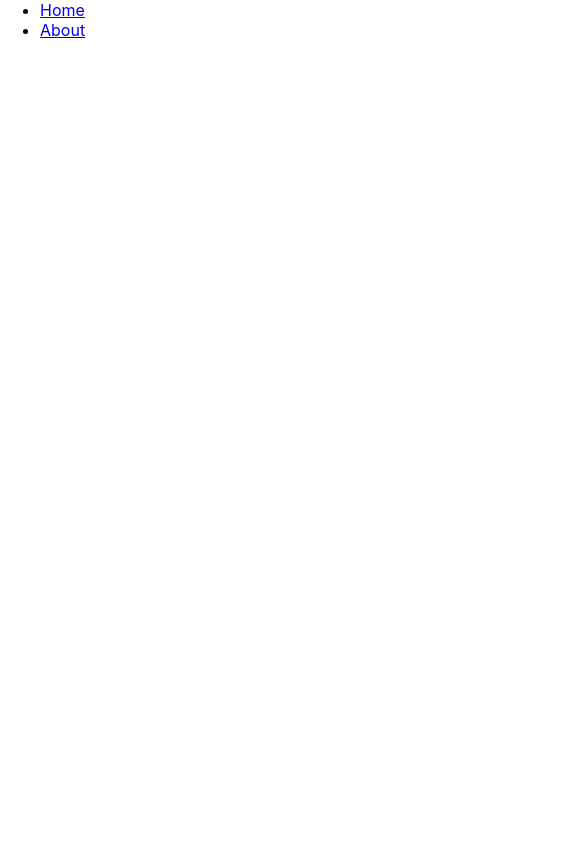
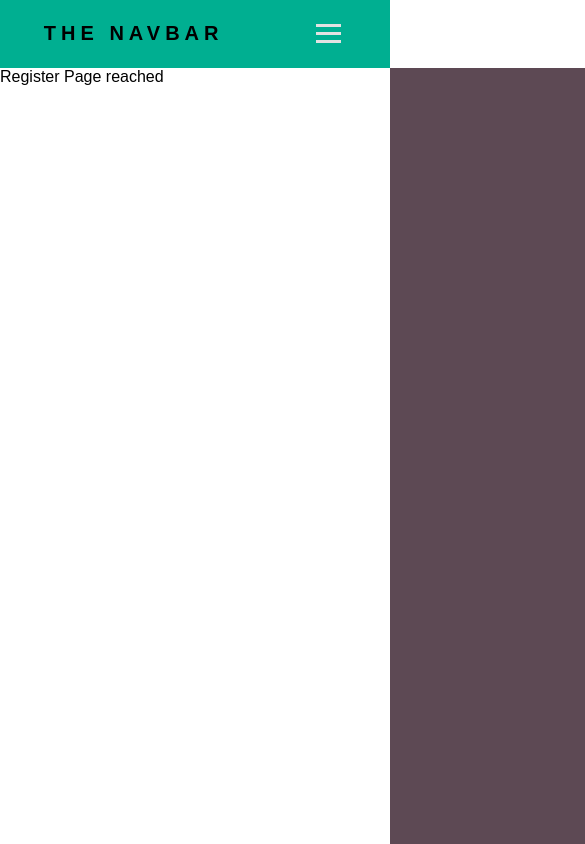
Before and after one commit to sushantbasak/Analectica-Front-End-, a React (Create React App) app: page /users/register in a window 390 px wide. Shown: the whole page, 585 px wide, since content can reach past the window. Built offline with nearby package versions, Linux system fonts and the light colour scheme.

Commit message:
Navbar Bootstrapped

```diff
--- a/src/App.js
+++ b/src/App.js
@@ -1,5 +1,7 @@
-import Home from "./Container/Home/Home";
-import About from "./Container/About/About";
+import Home from "./Pages/Home/Home";
+import About from "./Pages/About/About";
+import Login from "./Pages/Login/Login";
+import Register from "./Pages/Register/Register";
 import { Switch, Route } from "react-router-dom";
 import Nav from "./Container/Nav/Nav";
 
@@ -10,6 +12,8 @@ export default function App() {
       <Switch>
         <Route exact path="/" component={Home} />
         <Route path="/about" component={About} />
+        <Route path="/users/login" component = {Login} />
+        <Route path="/users/register" component = {Register} />
       </Switch>
     </>
   );
--- a/src/Container/Nav/Nav.js
+++ b/src/Container/Nav/Nav.js
@@ -1,17 +1,53 @@
 import React from "react";
 import { Link } from "react-router-dom";
+import classes from './Nav.module.css';
+
 
 export default function Nav() {
+
   return (
-    <div>
-      <ul>
+     <nav>
+     <div className={classes.logo}>
+       <h4>The Navbar</h4>
+     </div>
+     <ul class={classes.navlink}>
        <li>
-          <Link to="/"> Home </Link>
+         <Link to="/">Home</Link>
        </li>
        <li>
        <Link to="/about">About</Link>
        </li>
+       <li>
+       <Link to="/users/login">SignIn</Link>
+       </li>
      </ul>
+     <div  className={classes.burger}>
+       <div className={classes.line1}></div>
+       <div className={classes.line2}></div>
+       <div className={classes.line3}></div>
      </div>
+
+   </nav>
   );
 }
+// const navSlide = () => {
+//   const burger = document.querySelector(".burger");
+//   const nav = document.querySelector(".navlink");
+//   const navLinks = document.querySelectorAll(".navlink li");
+
+//   //Toggle links
+//   burger.addEventListener("click", () => {
+//     nav.classList.toggle("navactive");
+
+//     //Animation Links
+//     navLinks.forEach((link, index) => {
+//       if (link.style.animation) link.style.animation = "";
+//       else
+//         link.style.animation = `navLinkFade 0.5s ease forwards ${
+//           index / 7 + 0.6
+//         }s`;
+//     });
+//     //Burger animation
+//     burger.classList.toggle("toggle");
+//   });
+// };
--- /dev/null
+++ b/src/Container/Nav/Nav.module.css
@@ -0,0 +1,109 @@
+* {
+    margin: 0;
+    padding: 0;
+    box-sizing: border-box;
+    font-family: "Poppins", sans-serif;
+  }
+
+  nav {
+    display: flex;
+    justify-content: space-around;
+    align-items: center;
+    min-height: 8vh;
+    background-color: #00af91;
+  }
+
+  .logo {
+    /* color: #f58634; */
+    text-transform: uppercase;
+    letter-spacing: 5px;
+    font-size: 20px;
+  }
+
+  .navlink {
+    display: flex;
+    justify-content: space-around;
+    width: 30%;
+  }
+
+  .navlink li {
+    list-style: none;
+  }
+
+  .navlink a {
+    color: rgb(226, 226, 226);
+    text-decoration: none;
+    letter-spacing: 3px;
+    font-weight: bold;
+  }
+
+  .burger {
+    display: none;
+    cursor: pointer;
+  }
+
+  .burger div {
+    width: 25px;
+    height: 3px;
+    background-color: rgb(226, 226, 226);
+    margin: 5px;
+    transition: all 0.3s ease;
+  }
+
+  @media screen and (max-width: 1024px) {
+    .nav-link {
+      width: 60%;
+    }
+  }
+
+  @media screen and (max-width: 768px) {
+    body {
+      overflow-x: hidden;
+    }
+    .navlink {
+      position: absolute;
+      right: 0px;
+      height: 92vh;
+      top: 8vh;
+      background-color: #5d4954;
+      display: flex;
+      flex-direction: column;
+      align-items: center;
+      width: 50%;
+      transform: translateX(100%);
+      transition: transform 0.5s ease-in;
+    }
+    .navlink li {
+      opacity: 0;
+    }
+    .burger {
+      display: block;
+    }
+  }
+
+  .navactive {
+    transform: translateX(0%);
+  }
+
+  @keyframes navLinkFade {
+    from {
+      opacity: 0;
+      transform: translateX(50px);
+    }
+    to {
+      opacity: 1;
+      transform: translateX(0px);
+    }
+  }
+
+  .toggle .line1 {
+    transform: rotate(-45deg) translate(-5px, 6px);
+  }
+
+  .toggle .line2 {
+    opacity: 0;
+  }
+
+  .toggle .line3 {
+    transform: rotate(45deg) translate(-5px, -6px);
+  }
--- /dev/null
+++ b/src/Pages/Login/Login.js
@@ -0,0 +1,9 @@
+import React from 'react'
+
+export default function Login() {
+    return (
+        <div>
+            Login Page reached
+        </div>
+    )
+}
--- /dev/null
+++ b/src/Pages/Register/Register.js
@@ -0,0 +1,9 @@
+import React from 'react'
+
+export default function Register() {
+    return (
+        <div>
+            Register Page reached
+        </div>
+    )
+}
```
Also changed, not shown: Resources.txt (added), src/Pages/About/About.js (renamed from src/Container/About/About.js), src/Pages/Home/Home.js (renamed from src/Container/Home/Home.js), src/Pages/Login/Login.module.css (added), src/Pages/Register/Register.module.css (added), 1 other file (tests, documents, lock files or other folders). Lines whose indentation alone changed are shown as unchanged.
